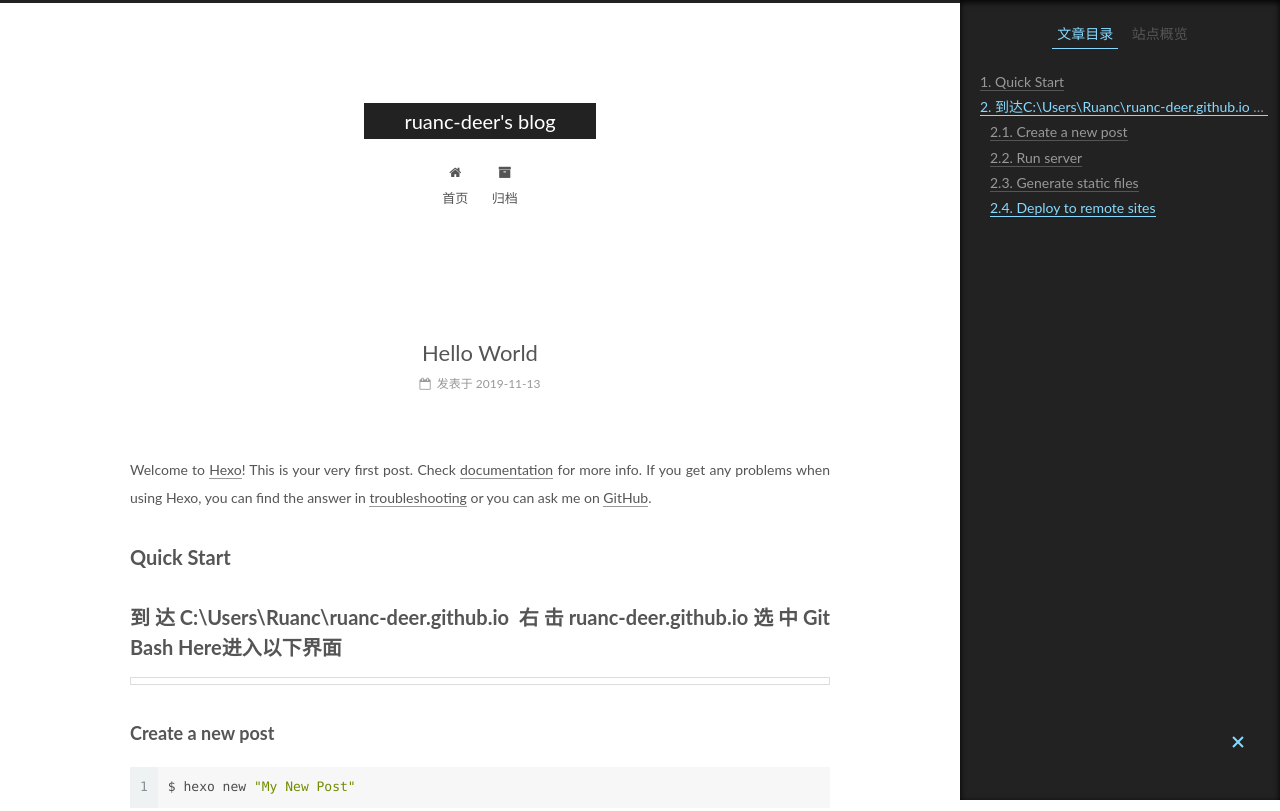
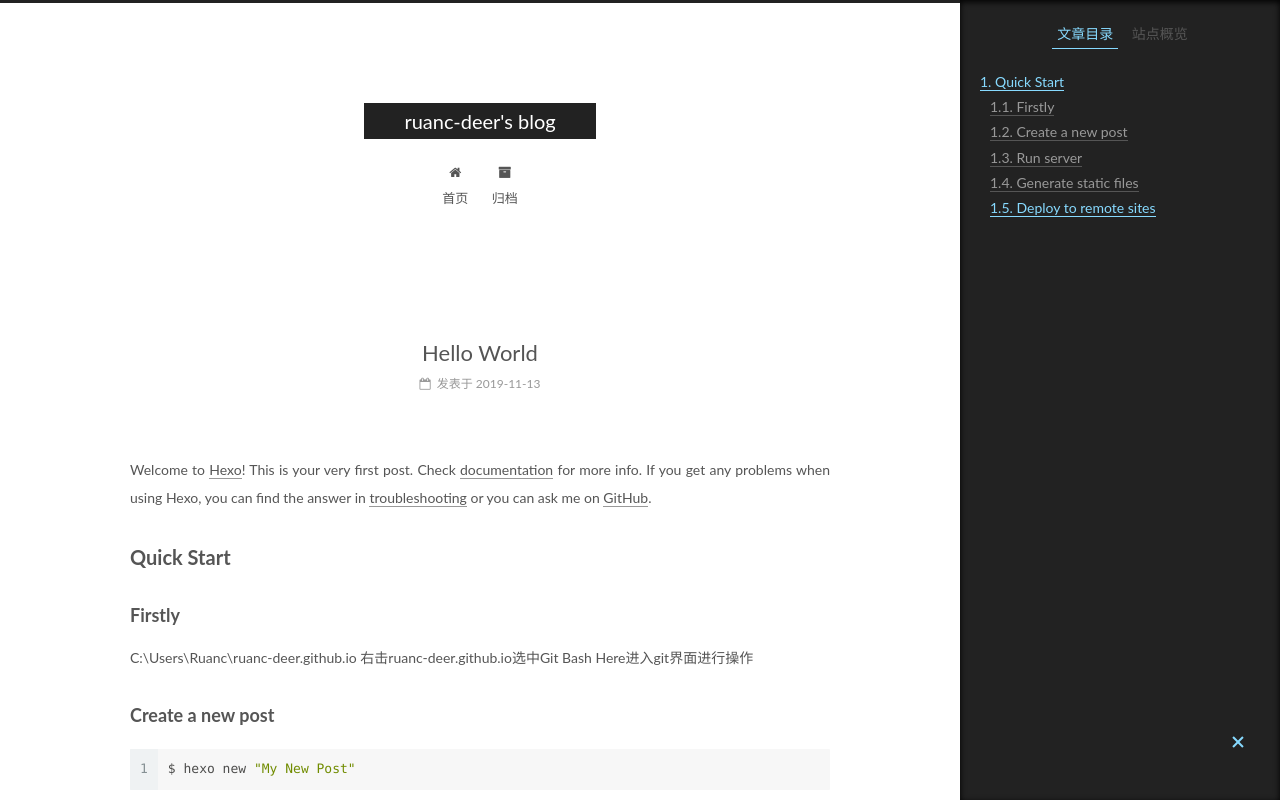
Before and after one commit to ruanc-deer/ruanc-deer.github.io, a plain HTML site: page 2019/11/13/hello-world/index.html in a window 1280 px wide. Shown: the top 811 px of the page. Drawn offline with Linux system fonts and the light colour scheme.

Commit message:
Site updated: 2019-11-14 13:45:36

```diff
--- a/2019/11/13/hello-world/index.html
+++ b/2019/11/13/hello-world/index.html
@@ -86,10 +86,8 @@
 <meta property="og:site_name" content="ruanc-deer&#39;s blog">
 <meta property="og:description" content="Welcome to Hexo! This is your very first post. Check documentation for more info. If you get any problems when using Hexo, you can find the answer in troubleshooting or you can ask me on GitHub. Quick">
 <meta property="og:locale" content="zh-Hans">
-<meta property="og:image" content="c:&#x2F;Users&#x2F;Ruanc&#x2F;ruanc-deer.github.io&#x2F;source&#x2F;_posts&#x2F;hello-world_files&#x2F;1.jpg">
-<meta property="og:updated_time" content="2019-11-14T01:47:13.814Z">
+<meta property="og:updated_time" content="2019-11-14T05:44:36.912Z">
 <meta name="twitter:card" content="summary">
-<meta name="twitter:image" content="c:&#x2F;Users&#x2F;Ruanc&#x2F;ruanc-deer.github.io&#x2F;source&#x2F;_posts&#x2F;hello-world_files&#x2F;1.jpg">
 
 
 
@@ -300,7 +298,7 @@
 
 
         <p>Welcome to <a href="https://hexo.io/" target="_blank" rel="noopener">Hexo</a>! This is your very first post. Check <a href="https://hexo.io/docs/" target="_blank" rel="noopener">documentation</a> for more info. If you get any problems when using Hexo, you can find the answer in <a href="https://hexo.io/docs/troubleshooting.html" target="_blank" rel="noopener">troubleshooting</a> or you can ask me on <a href="https://github.com/hexojs/hexo/issues" target="_blank" rel="noopener">GitHub</a>.</p>
-<h2 id="Quick-Start"><a href="#Quick-Start" class="headerlink" title="Quick Start"></a>Quick Start</h2><h2 id="到达C-Users-Ruanc-ruanc-deer-github-io-右击ruanc-deer-github-io选中Git-Bash-Here进入以下界面"><a href="#到达C-Users-Ruanc-ruanc-deer-github-io-右击ruanc-deer-github-io选中Git-Bash-Here进入以下界面" class="headerlink" title="到达C:\Users\Ruanc\ruanc-deer.github.io   右击ruanc-deer.github.io选中Git Bash Here进入以下界面"></a>到达C:\Users\Ruanc\ruanc-deer.github.io   右击ruanc-deer.github.io选中Git Bash Here进入以下界面</h2><p><img src="C:/Users/Ruanc/ruanc-deer.github.io/source/_posts/hello-world_files/1.jpg" alt=""></p>
+<h2 id="Quick-Start"><a href="#Quick-Start" class="headerlink" title="Quick Start"></a>Quick Start</h2><h3 id="Firstly"><a href="#Firstly" class="headerlink" title="Firstly"></a>Firstly</h3><p>C:\Users\Ruanc\ruanc-deer.github.io   右击ruanc-deer.github.io选中Git Bash Here进入git界面进行操作</p>
 <h3 id="Create-a-new-post"><a href="#Create-a-new-post" class="headerlink" title="Create a new post"></a>Create a new post</h3><figure class="highlight bash"><table><tr><td class="gutter"><pre><span class="line">1</span><br></pre></td><td class="code"><pre><span class="line">$ hexo new <span class="string">"My New Post"</span></span><br></pre></td></tr></table></figure>
 
 <p>More info: <a href="https://hexo.io/docs/writing.html" target="_blank" rel="noopener">Writing</a></p>
@@ -459,7 +457,7 @@
 
 
 
-              <div class="post-toc-content"><ol class="nav"><li class="nav-item nav-level-2"><a class="nav-link" href="#Quick-Start"><span class="nav-number">1.</span> <span class="nav-text">Quick Start</span></a></li><li class="nav-item nav-level-2"><a class="nav-link" href="#到达C-Users-Ruanc-ruanc-deer-github-io-右击ruanc-deer-github-io选中Git-Bash-Here进入以下界面"><span class="nav-number">2.</span> <span class="nav-text">到达C:\Users\Ruanc\ruanc-deer.github.io   右击ruanc-deer.github.io选中Git Bash Here进入以下界面</span></a><ol class="nav-child"><li class="nav-item nav-level-3"><a class="nav-link" href="#Create-a-new-post"><span class="nav-number">2.1.</span> <span class="nav-text">Create a new post</span></a></li><li class="nav-item nav-level-3"><a class="nav-link" href="#Run-server"><span class="nav-number">2.2.</span> <span class="nav-text">Run server</span></a></li><li class="nav-item nav-level-3"><a class="nav-link" href="#Generate-static-files"><span class="nav-number">2.3.</span> <span class="nav-text">Generate static files</span></a></li><li class="nav-item nav-level-3"><a class="nav-link" href="#Deploy-to-remote-sites"><span class="nav-number">2.4.</span> <span class="nav-text">Deploy to remote sites</span></a></li></ol></li></ol></div>
+              <div class="post-toc-content"><ol class="nav"><li class="nav-item nav-level-2"><a class="nav-link" href="#Quick-Start"><span class="nav-number">1.</span> <span class="nav-text">Quick Start</span></a><ol class="nav-child"><li class="nav-item nav-level-3"><a class="nav-link" href="#Firstly"><span class="nav-number">1.1.</span> <span class="nav-text">Firstly</span></a></li><li class="nav-item nav-level-3"><a class="nav-link" href="#Create-a-new-post"><span class="nav-number">1.2.</span> <span class="nav-text">Create a new post</span></a></li><li class="nav-item nav-level-3"><a class="nav-link" href="#Run-server"><span class="nav-number">1.3.</span> <span class="nav-text">Run server</span></a></li><li class="nav-item nav-level-3"><a class="nav-link" href="#Generate-static-files"><span class="nav-number">1.4.</span> <span class="nav-text">Generate static files</span></a></li><li class="nav-item nav-level-3"><a class="nav-link" href="#Deploy-to-remote-sites"><span class="nav-number">1.5.</span> <span class="nav-text">Deploy to remote sites</span></a></li></ol></li></ol></div>
 
 
           </div>
```
Also changed, not shown: index.html (+1 -1 lines).
